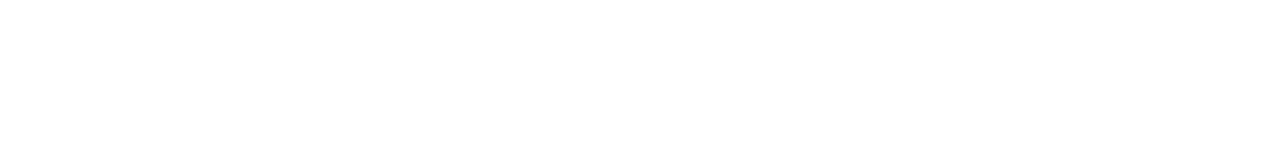
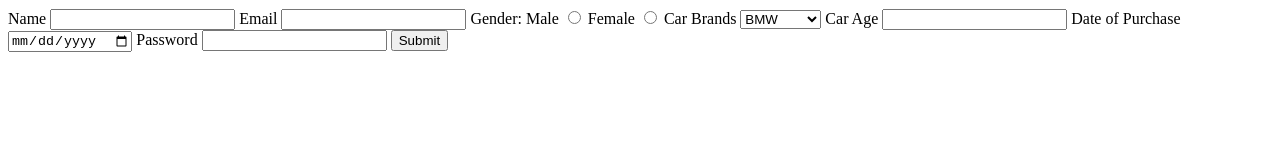
Before and after one commit to acciojob/car-insurance-form-xylus11, a website: page main.html in a window 1280 px wide. Drawn offline with Linux system fonts and the light colour scheme.

Commit message:
created a submission

```diff
--- a/main.html
+++ b/main.html
@@ -7,6 +7,37 @@
 </head>
 
 <body>
+
+
+	<form method="post">
+		<Label for ="name">Name</Label>
+		<input type="text" id ="name" required>
+
+		<Label for ="email">Email</Label>
+		<input type="email" id ="email" required>
+		<label > Gender: </label>
+	   <Label for ="gender_m">Male</Label>
+		<input type="radio" id ="gender_m" name="gender" required >
+	   <Label for ="gender_f">Female</Label>
+		<input type="radio" id ="gender_f" name="gender" required >
+	<label for= "cars">Car Brands</label>
+		<select name ="car" id="cars">
+			<option value ="BMW">BMW</option>
+				<option value ="Audi">Audi</option>
+			<option value ="Mercedes">Mercedes</option>
+		</select>
+			   <Label for ="carage">Car Age</Label>
+	<input type="number" id ="carage"  required >
+			   <Label for ="dop">Date of Purchase</Label>
+
+		<input type="date" id ="dop"  required >
+		<Label for ="password">Password</Label>
+	<input type="password" id ="password"  required >
+
+	<input type="submit">
+
+
+	</form>
 	<!-- the entire body must be written by student -->
     <script type="text/javascript" src="./script.js">
 </script>
```
